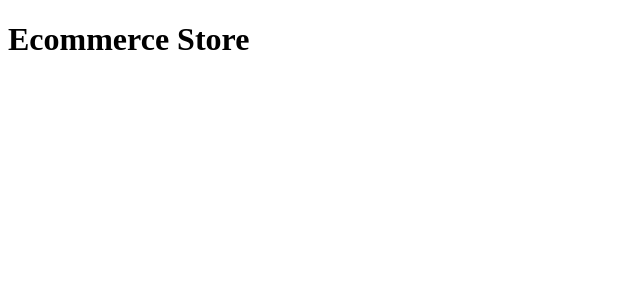
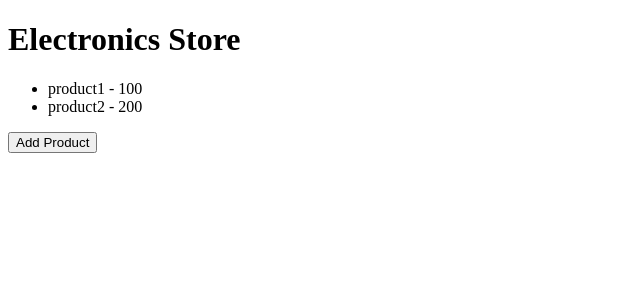
Before and after one commit to Kfollen93/Ecommerce-Website, a React (Create React App) app in the folder client-app-react/: page / in a window 1280 px wide. Shown: the top 300 px of the page, without its empty margins (0-640 px from the left). Built offline with nearby package versions, Linux system fonts and the light colour scheme; no server answers.

Commit message:
Add cors and test fetching api to display products

```diff
--- a/client-app-react/src/App.tsx
+++ b/client-app-react/src/App.tsx
@@ -1,7 +1,31 @@
+import { useEffect, useState } from "react";
+
 function App() {
+  const [products, setProducts] = useState([
+    {name: 'product1', price: 100.00},
+    {name: 'product2', price: 200.00}
+  ]);
+
+  useEffect(() => {
+    fetch('https://localhost:7008/api/Products')
+    .then(response => response.json())
+    .then(data => setProducts(data))
+  }, [])
+
+  function addProduct(){
+    setProducts(prevState => [...prevState, {name: 'product' + (prevState.length + 1), price: (prevState.length * 100) + 100}])
+  }
+
   return (
     <div>
-      <h1>Ecommerce Store</h1>
+      <h1>Electronics Store</h1>
+      <ul>
+        {products.map((item, index) =>
+          <li key={index}>
+            {item.name} - {item.price}
+          </li>)}
+      </ul>
+      <button onClick={addProduct}>Add Product</button>
     </div>
   );
 }
--- a/client-app-react/src/index.css
+++ b/client-app-react/src/index.css
@@ -0,0 +1,3 @@
+.app h1{
+    color: red;
+}
```
Also changed, not shown: 1 other file (tests, documents, lock files or other folders).
